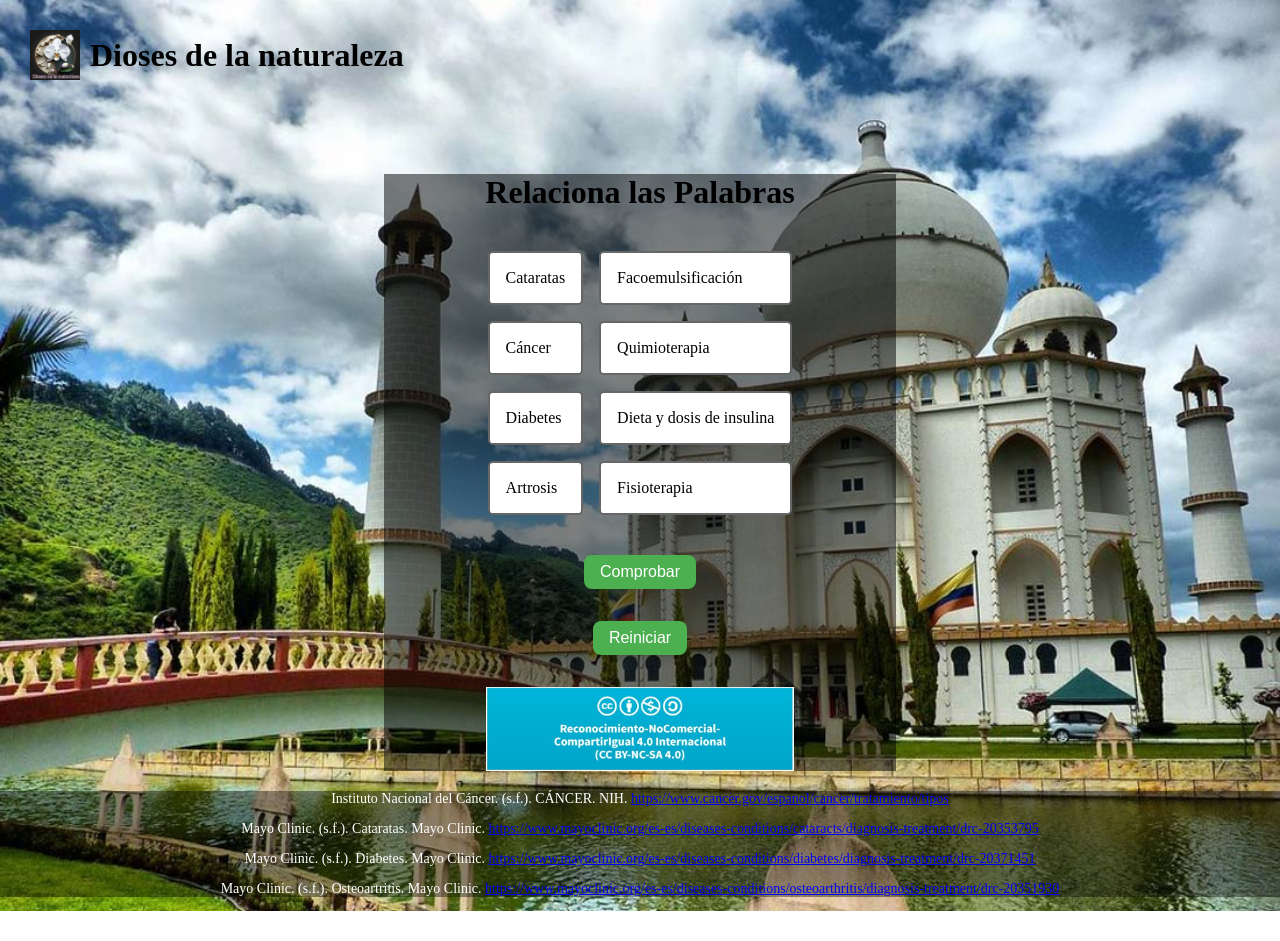
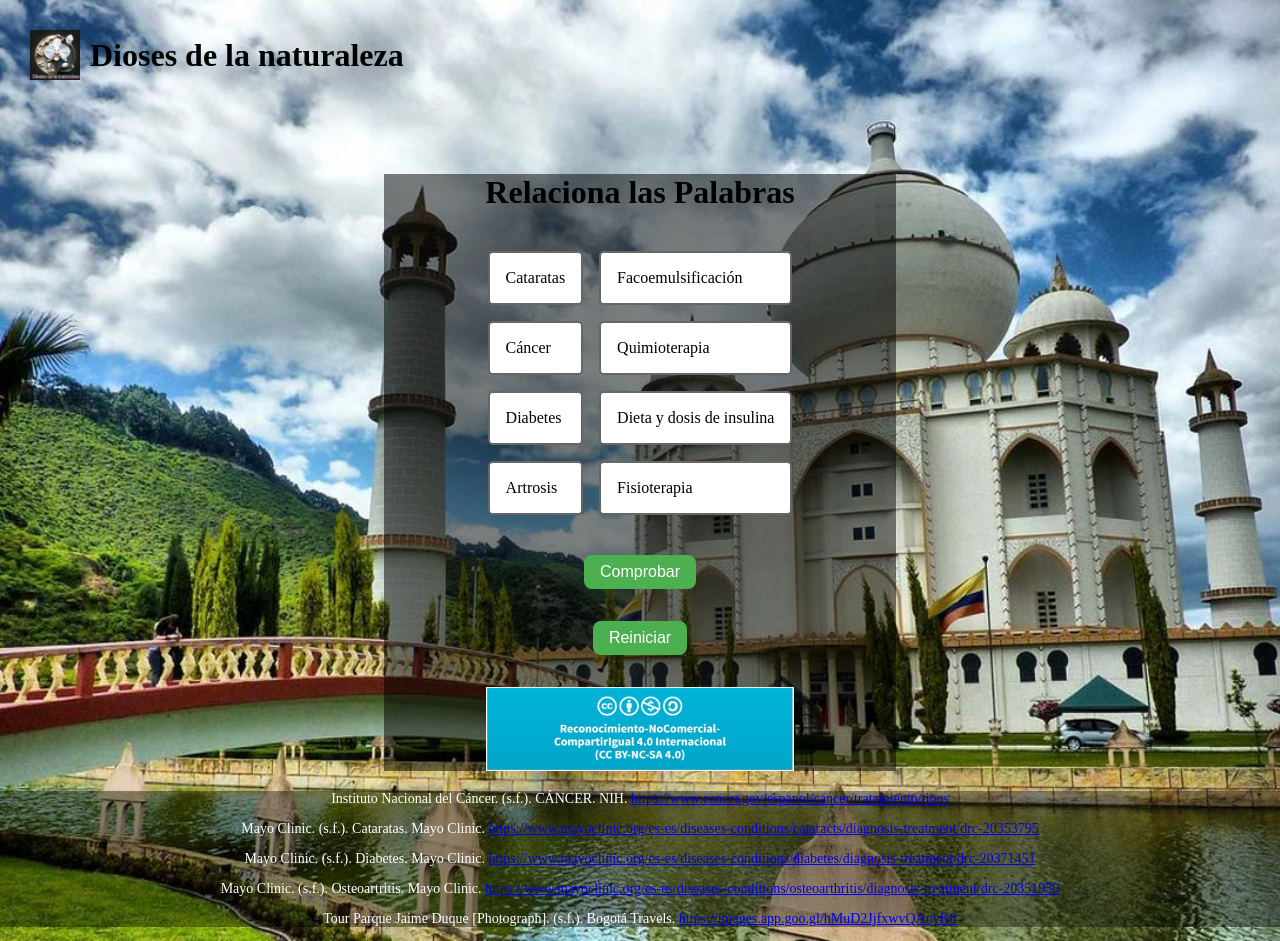
Before and after one commit to Cybert47/JUEGO, a plain HTML site: page index.html in a window 1280 px wide. Before the commit the page ends 911 px from the top, so only its background shows below. Drawn offline with Linux system fonts and the light colour scheme.

Commit message:
Update index.html

```diff
--- a/index.html
+++ b/index.html
@@ -80,7 +80,7 @@ body {
       <p class="centered smaller-font">Mayo Clinic. (s.f.). Cataratas. Mayo Clinic. <a href="https://www.mayoclinic.org/es-es/diseases-conditions/cataracts/diagnosis-treatment/drc-20353795">https://www.mayoclinic.org/es-es/diseases-conditions/cataracts/diagnosis-treatment/drc-20353795</a></p>
       <p class="centered smaller-font">Mayo Clinic. (s.f.). Diabetes. Mayo Clinic. <a href="https://www.mayoclinic.org/es-es/diseases-conditions/diabetes/diagnosis-treatment/drc-20371451">https://www.mayoclinic.org/es-es/diseases-conditions/diabetes/diagnosis-treatment/drc-20371451</a></p>
       <p class="centered smaller-font">Mayo Clinic. (s.f.). Osteoartritis. Mayo Clinic. <a href="https://www.mayoclinic.org/es-es/diseases-conditions/osteoarthritis/diagnosis-treatment/drc-20351930">https://www.mayoclinic.org/es-es/diseases-conditions/osteoarthritis/diagnosis-treatment/drc-20351930</a></p>
-
+      <p class="centered smaller-font">Tour Parque Jaime Duque [Photograph]. (s.f.). Bogotá Travels.  <a href="https://images.app.goo.gl/hMuD2JjfxwvQAnyK8">https://images.app.goo.gl/hMuD2JjfxwvQAnyK8</a></p>
 
     </div>
 
```
